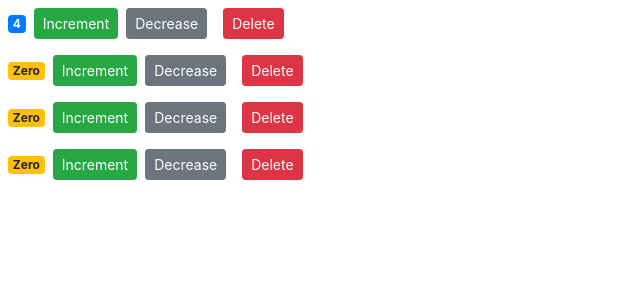
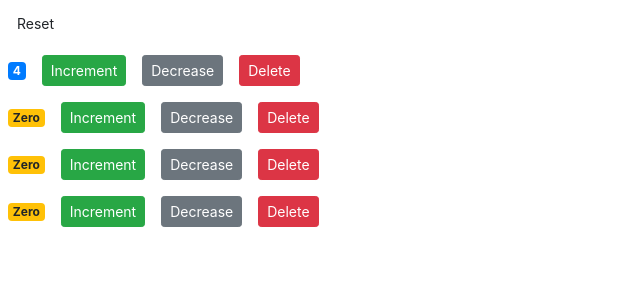
Before and after one commit to lytecode/checkout-counter, a React (Create React App) app: page / in a window 1280 px wide. Shown: the top 300 px of the page, without its empty margins (0-640 px from the left). Built offline with nearby package versions, Linux system fonts and the light colour scheme.

Commit message:
Use single source of truth

```diff
--- a/src/components/counter.js
+++ b/src/components/counter.js
@@ -1,27 +1,18 @@
 import React, { Component } from "react";
 
 class Counter extends Component {
-  state = {
-    value: this.props.counter.value
-  };
-
-  handleIncrement = () => this.setState({ value: this.state.value + 1 });
-
-  handleDecrement = () =>
-    this.setState({ value: this.state.value <= 0 ? 0 : this.state.value - 1 });
-
   render() {
     return (
       <div>
         <span className={this.getBadgeColor()}>{this.formatValue()}</span>
         <button
-          onClick={this.handleIncrement}
-          className="btn btn-success btn-sm"
+          onClick={() => this.props.onIncrement(this.props.counter)}
+          className="btn btn-success btn-sm m-2"
         >
           Increment
         </button>
         <button
-          onClick={this.handleDecrement}
+          onClick={() => this.props.onDecrement(this.props.counter)}
           className="btn btn-secondary btn-sm m-2"
         >
           Decrease
@@ -38,11 +29,11 @@ class Counter extends Component {
 
   getBadgeColor() {
     let classes = "badge m-2 badge-";
-    return (classes += this.state.value === 0 ? "warning" : "primary");
+    return (classes += this.props.counter.value === 0 ? "warning" : "primary");
   }
 
   formatValue() {
-    const { value } = this.state;
+    const { value } = this.props.counter;
     return value === 0 ? "Zero" : value;
   }
 }
--- a/src/components/counters.js
+++ b/src/components/counters.js
@@ -11,6 +11,33 @@ class Counters extends Component {
     ]
   };
 
+  handleReset = () => {
+    const counters = this.state.counters.map(counter => {
+      counter.value = 0;
+      return counter;
+    });
+
+    this.setState({ counters });
+  };
+
+  handleIncrement = counter => {
+    const counters = [...this.state.counters];
+    const index = counters.indexOf(counter);
+    counters[index].value++;
+    this.setState({ counters });
+  };
+
+  checkDecrease = (c, i) => {
+    return c[i].value <= 0 ? 0 : c[i].value--;
+  };
+
+  handleDecrement = counter => {
+    const counters = [...this.state.counters];
+    const index = counters.indexOf(counter);
+    this.checkDecrease(counters, index);
+    this.setState({ counters });
+  };
+
   handleDelete = counterId => {
     const counters = this.state.counters.filter(
       counter => counter.id !== counterId
@@ -22,10 +49,18 @@ class Counters extends Component {
   render() {
     return (
       <div>
+        <button
+          onClick={this.handleReset}
+          className="btn btn-promary btn-sm m-2"
+        >
+          Reset
+        </button>
         {this.state.counters.map(counter => (
           <Counter
             key={counter.id}
             counter={counter}
+            onIncrement={this.handleIncrement}
+            onDecrement={this.handleDecrement}
             onDelete={this.handleDelete}
           />
         ))}
```
